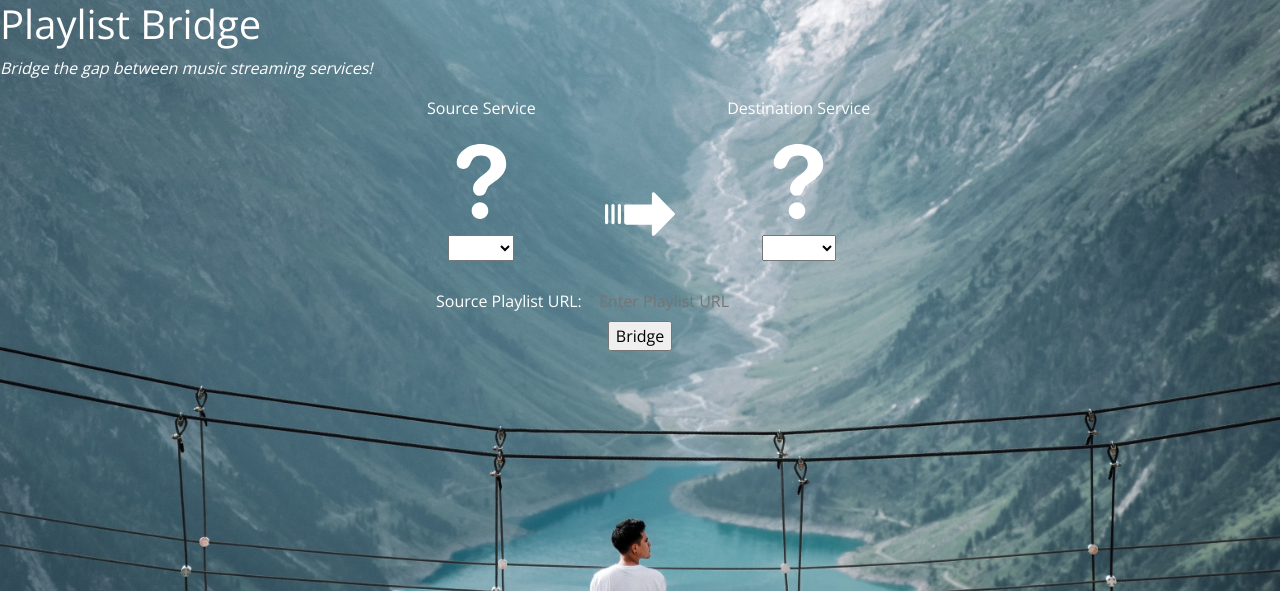
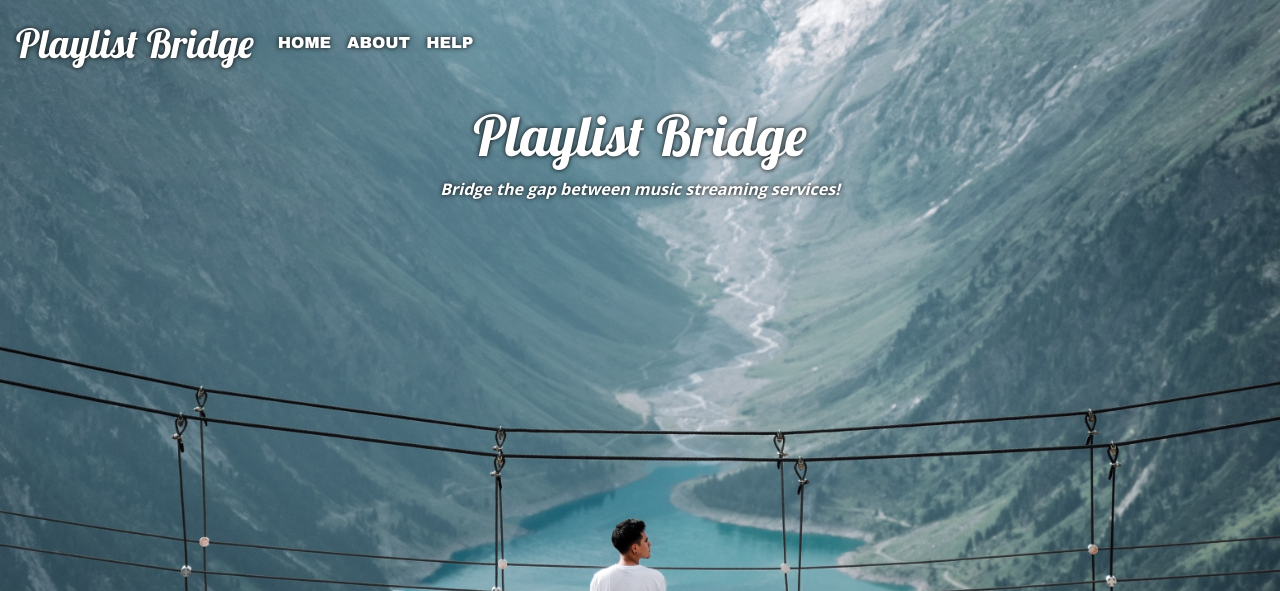
Before and after one commit to ethanratnofsky/Playlist-Bridge, a Flask app: template templates/index.html in a window 1280 px wide. Shown: the top 591 px of the page. Run offline with Flask 2, Linux system fonts and the light colour scheme; the template is opened without the code that fills it, so the values that code supplies are empty; some libraries are stand-ins or nearby versions.

Commit message:
rewrote index header using Bootstrap grids

```diff
--- a/static/css/index.css
+++ /dev/null
@@ -1,53 +0,0 @@
-.service {
-    display: inline-block;
-    width: 175px;
-}
-
-.service > img {
-    margin: 1em auto;
-    width: 75px;
-}
-
-#main {
-    text-align: center;
-}
-
-#servicesContainer {
-    position: relative;
-}
-
-#arrow {
-    margin: auto 2em;
-
-    top: 50%;
-    transform: translateY(-50%);
-    width: 70px;
-}
-
-#sourcePlaylistUrl {
-    display: inline-block;
-}
-
-#sourcePlaylistUrl input {
-    width: 250px;
-
-    margin-left: 8px;
-    padding: 5px 5px 2px 5px;
-
-    border: none;
-    border-bottom: 2px dotted var(--secondary-color);
-    background: none;
-
-    color: var(--secondary-color);
-    font-family: 'Open Sans', sans-serif;
-    font-size: 16px;
-}
-
-#sourcePlaylistUrl input::placeholder {
-    font-family: 'Open Sans', sans-serif;
-}
-
-#sourcePlaylistUrl input:focus {
-    outline: none;
-    border-bottom-color: var(--tertiary-color);
-}
--- a/templates/index.html
+++ b/templates/index.html
@@ -4,55 +4,18 @@
 
 {% block head %}
     <meta name="description" content="Share your playlists without having to worry about gaps between music streaming services!">
-
-    <link rel="stylesheet" type="text/css" href="/static/css/index.css">
+{#    <link rel="stylesheet" type="text/css" href="/static/css/index.css">#}
 {% endblock %}
 
 {% block body %}
-    <div class="header">
-        <h1 class="textShadow">Playlist Bridge</h1>
-        <p><i>Bridge the gap between music streaming services!</i></p>
-    </div>
+    {% include "navbar.html" %}
 
-    <div id="main">
-        <form action="{{ url_for('submit') }}" method="POST">
-            <div id="servicesContainer">
-                <div class="contentBox boxShadow service">
-                    <label for="srcService">Source Service</label>
-                    <br>
-                    <img class="dropShadow" id="srcServiceIcon" src="/static/images/question_mark.svg" alt="No Service Selected">
-                    <br>
-                    <select class="dropDownMenu" id="srcService" name="src_service" required>
-                        <option data-img-src="/static/images/question_mark.svg" data-img-alt="No Service Selected" value="" selected></option>
-                        <option data-img-src="/static/images/tidal_icon.svg" data-img-alt="TIDAL Icon" value="TIDAL">TIDAL</option>
-{#                        <option data-img-src="/static/images/spotify_icon.svg" data-img-alt="Spotify Icon" value="Spotify">Spotify</option>#}
-{#                        <option data-img-src="/static/images/itunes_icon.svg" data-img-alt="Apple Music Icon" value="Apple Music">Apple Music</option>#}
-                    </select>
-                </div>
-                <img class="dropShadow" id="arrow" src="/static/images/arrow_icon.svg" alt="&rarr;">
-                <div class="contentBox boxShadow service">
-                    <label for="destService">Destination Service</label>
-                    <br>
-                    <img class="dropShadow" id="destServiceIcon" src="/static/images/question_mark.svg" alt="No Service Selected">
-                    <br>
-                    <select class="dropDownMenu" id="destService" name="dest_service" required>
-                        <option data-img-src="/static/images/question_mark.svg" data-img-alt="No Service Selected" value="" selected></option>
-                        <option data-img-src="/static/images/spotify_icon.svg" data-img-alt="Spotify Icon" value="Spotify">Spotify</option>
-{#                        <option data-img-src="/static/images/itunes_icon.svg" data-img-alt="Apple Music Icon" value="Apple Music">Apple Music</option>#}
-                    </select>
-                </div>
-            </div>
-            <div class="contentBox boxShadow" id="sourcePlaylistUrl">
-                <label for="srcUrl">Source Playlist URL: </label>
-                <input id="srcUrl" name="playlist_url" type="url" placeholder="Enter Playlist URL" required>
-            </div>
-            <div>
-                <input class="button boxShadow" id="bridgeButton" type="submit" value="Bridge">
-            </div>
-        </form>
+    <div class="container mt-3 mb-5">
+        <div class="row-cols-1 text-center font-lobster font-weight-normal display-4 text-shadow">
+            Playlist Bridge
+        </div>
+        <div class="row-cols-1 py-2 text-center font-open-sans font-italic font-weight-bold text-shadow">
+            Bridge the gap between music streaming services!
+        </div>
     </div>
 {% endblock %}
-
-{% block scripts %}
-    <script type="text/javascript" src="/static/js/index.js"></script>
-{% endblock %}
```
